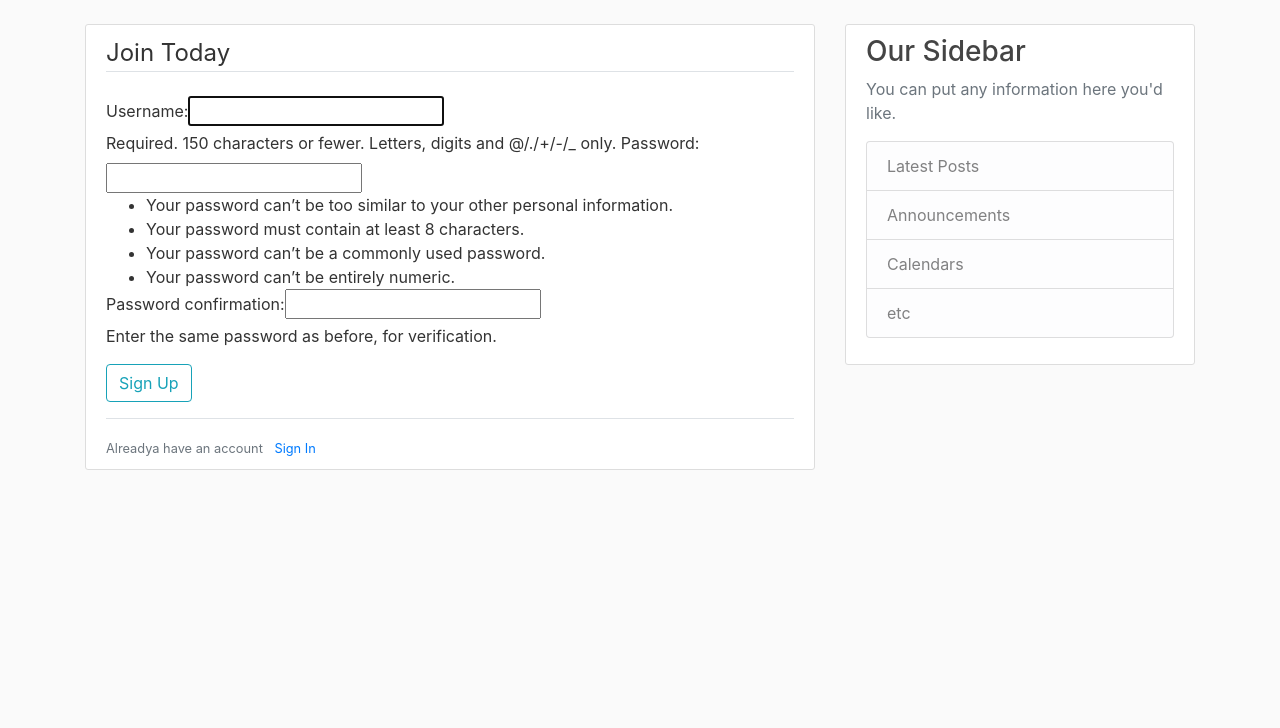
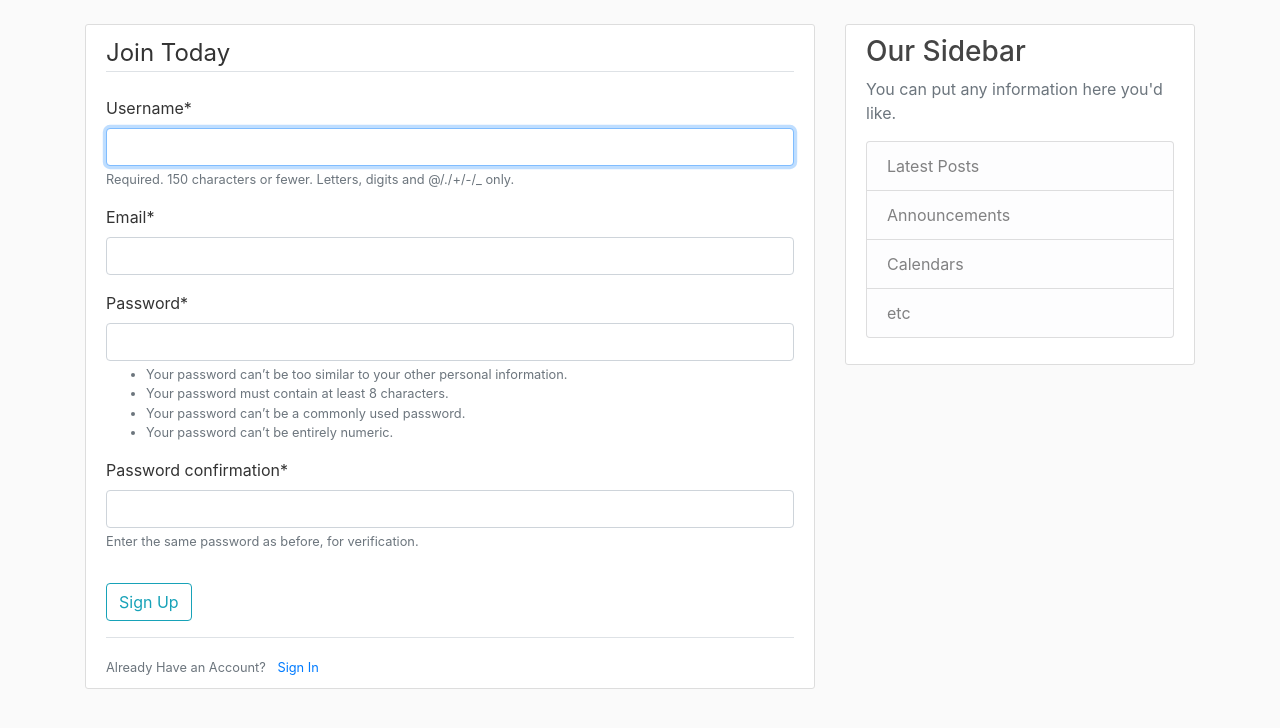
Before and after one commit to podvistorcheto/Python-practice-with-Django, a Django app: page /register/ in a window 1280 px wide. Shown: the part 56-784 px from the top of the page. Run offline with Django 3.2, Linux system fonts and the light colour scheme; some libraries are stand-ins or nearby versions.

Commit message:
06.01 - User Registration Form styled with crispy forms

```diff
--- a/project_historia/settings.py
+++ b/project_historia/settings.py
@@ -33,6 +33,7 @@ ALLOWED_HOSTS = []
 INSTALLED_APPS = [
     'blog.apps.BlogConfig',
     'users.apps.UsersConfig',
+    'crispy_forms',
     'django.contrib.admin',
     'django.contrib.auth',
     'django.contrib.contenttypes',
@@ -120,3 +121,6 @@ USE_TZ = True
 # https://docs.djangoproject.com/en/3.1/howto/static-files/
 
 STATIC_URL = '/static/'
+
+# to update the crispy forms css styles to boostrap4
+CRISPY_TEMPLATE_PACK = 'bootstrap4'
--- /dev/null
+++ b/users/forms.py
@@ -0,0 +1,11 @@
+from django import forms
+from django.contrib.auth.models import User
+from django.contrib.auth.forms import UserCreationForm
+
+
+class UserRegisterForm(UserCreationForm):
+    email = forms.EmailField()
+
+    class Meta:
+        model = User
+        fields = ['username', 'email', 'password1', 'password2']
--- a/users/templates/users/register.html
+++ b/users/templates/users/register.html
@@ -1,11 +1,12 @@
 {% extends "blog/base.html" %}
+{% load crispy_forms_tags %}
 {% block content %}
 <div class="content-section">
 	<form method="POST">
 		{% csrf_token %}
 		<fieldset class="form-group">
 			<legend class="border-bottom mb-4">Join Today</legend>
-			{{ form }}
+			{{ form|crispy }}
 		</fieldset>
 		<div class="form-group">
 			<button class="btn btn-outline-info" type="submit">Sign Up</button>
@@ -13,7 +14,7 @@
 	</form>
 	<div class="border-top pt-3">
 		<small class="text-muted">
-            Alreadya have an account <a class="ml-2" href="#"> Sign In</a>
+            Already Have an Account?<a class="ml-2" href="#"> Sign In</a>
         </small>
 	</div>
 </div>
--- a/users/views.py
+++ b/users/views.py
@@ -1,16 +1,16 @@
 from django.shortcuts import render, redirect
-from django.contrib.auth.forms import UserCreationForm
 from django.contrib import messages
+from .forms import UserRegisterForm
 
 
 def register(request):
     if request.method == "POST":
-        form = UserCreationForm(request.POST)
+        form = UserRegisterForm(request.POST)
         if form.is_valid():
             form.save()
             username = form.cleaned_data.get('username')
             messages.success(request, f'Account created for {username}!')
             return redirect('blog-home')
     else:
-        form = UserCreationForm()
+        form = UserRegisterForm()
     return render(request, 'users/register.html', {'form': form})
```
Also changed, not shown: db.sqlite3.
